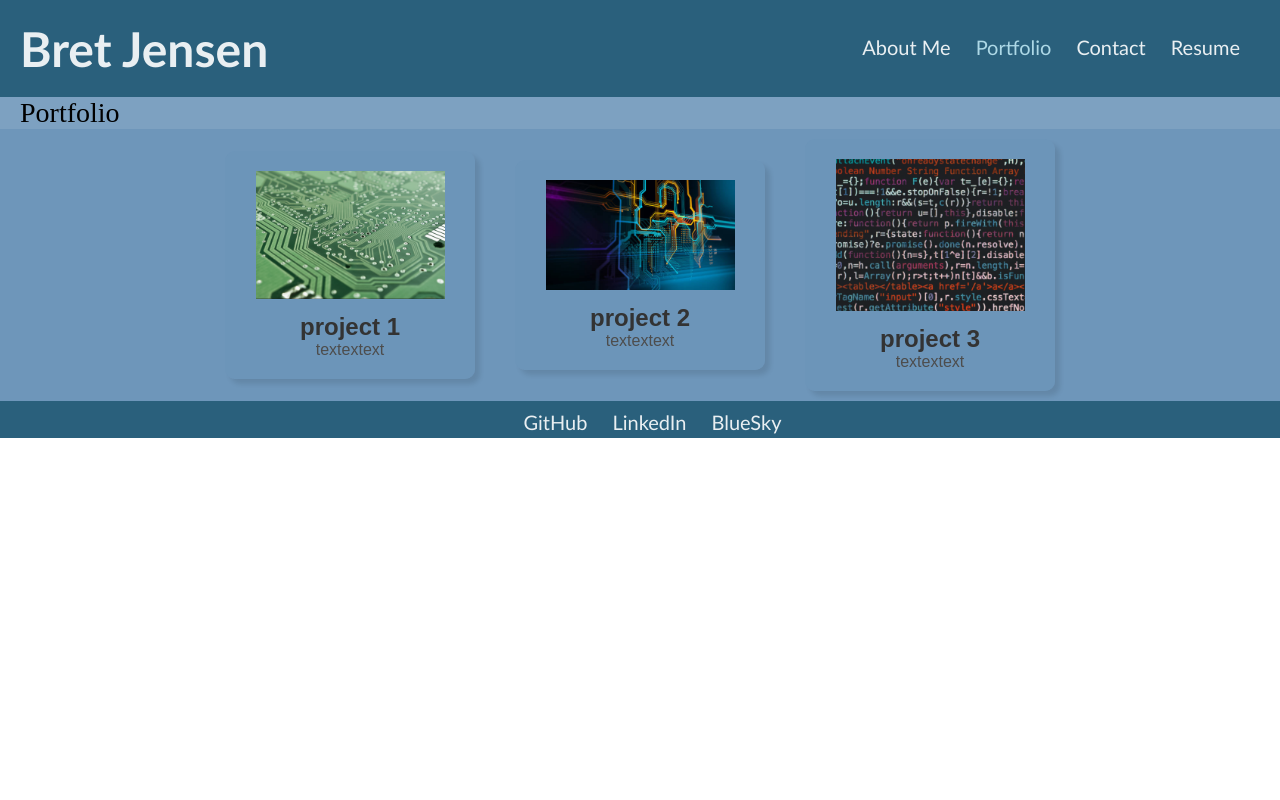
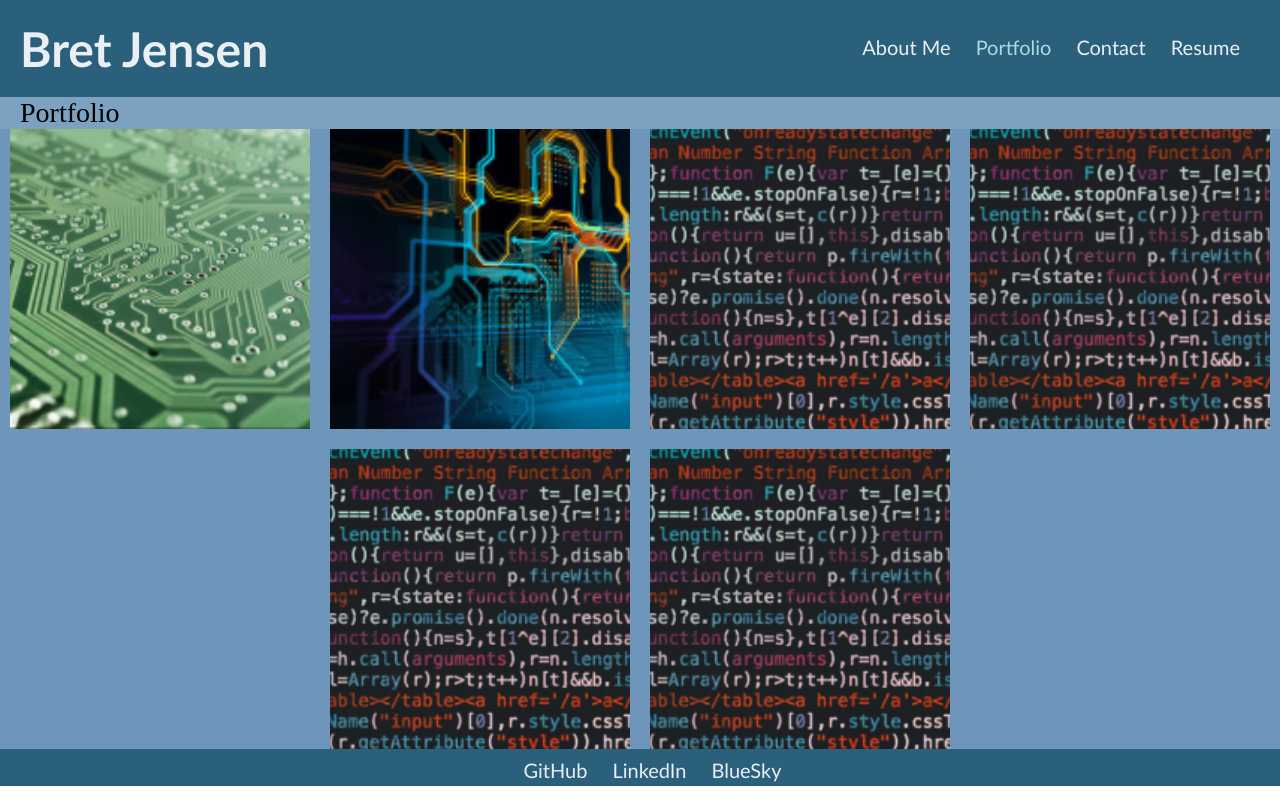
Before and after one commit to bretaj/reactPortfolioProject, a React (Vite) app: page /portfolio in a window 1280 px wide. Built offline with nearby package versions, Linux system fonts and the light colour scheme.

Commit message:
more card styling

```diff
--- a/src/App.css
+++ b/src/App.css
@@ -74,35 +74,7 @@ a.active {
     font-size: 1em;
 }
 
-.card {
-    border: hsl(0, 0%, 80%);
-    border-radius: 10px;
-    box-shadow: 5px 5px 5px hsla(0, 0%, 0%, 0.1);
-    padding: 20px;
-    margin: 10px;
-    text-align: center;
-    max-width: 250px;
-    display: inline-block;
-}
-
-.card .card-image{
-    max-width: 90%;
-    height: auto;
-    margin-bottom: 10px;
-}
-
-.card .card-title {
-    font-family: arial, sans-serif;
-    margin: 0;
-    color: hsl(0, 0%, 20%);
-}
-
-.card .card-text {
-    font-family: Arial, sans-serif;
-    color: hsl(0, 0%, 30%);
-}
-
-.project-container{
+.project-container {
     display: flex;
     align-items: center;
     justify-content: center;
--- /dev/null
+++ b/src/assets/Projects.css
@@ -0,0 +1,41 @@
+.card-grid {
+    display: grid;
+    grid-template-columns: repeat(auto-fit, minmax(300px, 1fr));
+ }
+
+ .img-wrapper {
+     position: relative;
+     overflow: hidden;
+ }
+
+ .img-wrapper > img {
+     display: block;
+     width: 100%;
+     aspect-ratio: 1 / 1;
+     object-fit: cover;
+     object-position: center;
+ }
+
+ .img-wrapper > .card-text {
+     position: absolute;
+     inset: 0;
+     font-size: 2rem;
+     padding: 1rem;
+     background: rgba(255, 255, 255, .4);
+     display: flex;
+     justify-content: center;
+     align-items: center;
+ }
+
+ .img-wrapper > img,
+ .img-wrapper > .card-text {
+    transition: 200ms ease-in-out;
+ }
+
+ .img-wrapper > .card-text.fade {
+    opacity: 0;
+ }
+
+.img-wrapper:hover > .card-text.fade {
+    opacity: 1;
+}
--- a/src/components/Projects.jsx
+++ b/src/components/Projects.jsx
@@ -1,18 +1,16 @@
 import '../pages/Project'
+import '../assets/Projects.css'
 
-function Card (props) {
+function Card(props) {
     return (
-        <div className ='card'>
-            <img alt ="picture of project" className='card-image' src={props.image}>
-
-            </img>
-            <h2 className='card-title'>
-                {props.name}
-            </h2>
-            <p className='card-text'>
-                {props.description}
-            </p>
-        </div>
+        <div className='card-grid'>
+            <div className='img-wrapper'>
+                <img alt="picture of project" src={props.image} />
+                <div className='card-text fade'>
+                    {props.description}
+                </div>
+            </div>
+        </div >
     )
 }
 
--- a/src/pages/Project.jsx
+++ b/src/pages/Project.jsx
@@ -16,16 +16,27 @@ function Project() {
             <div className='project-container'>
             <Projects
             image={image1}
-            name="project 1"
-            description="textextext"
-            />
+
+            description="textextext"/>
             <Projects
             image={image2}
-            name="project 2"
+
             description="textextext" />
             <Projects
             image={image3}
-            name="project 3"
+
+            description="textextext" />
+            <Projects
+            image={image3}
+
+            description="textextext" />
+            <Projects
+            image={image3}
+
+            description="textextext" />
+            <Projects
+            image={image3}
+
             description="textextext" />
             </div>
             </>
```
